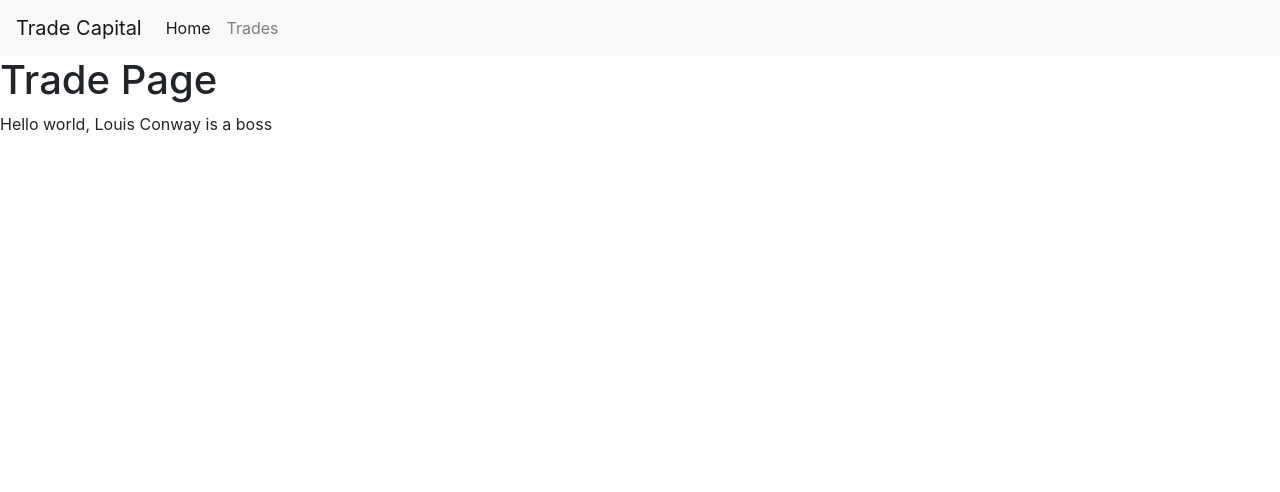
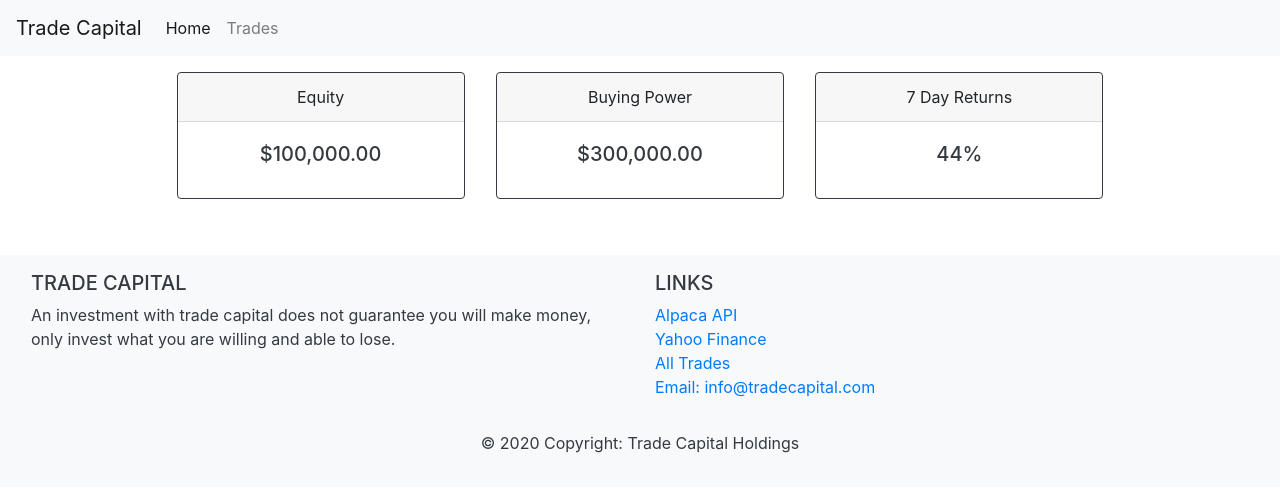
Before and after one commit to louisconway/8DIT-3.8, a Flask app: page /trade in a window 1280 px wide. Shown: the top 492 px of the page. Run offline with Flask 2, Linux system fonts and the light colour scheme; some libraries are stand-ins or nearby versions.

Commit message:
trade page made with changes to home
Signed-off-by: louisconway <50680487+louisconway@users.noreply.github.com>

```diff
--- a/app.py
+++ b/app.py
@@ -6,7 +6,9 @@ API_KEY = "PKY1PKW21RKW114OZ9KB"
 SECRET_KEY = "5QhGRqimBesWBA9z7I0pKiIKO1qZKD2ThMSdVcqG"
 
 
-var = "$100,000.00"
+equity = "$100,000.00"
+buying_power = "$300,000.00"
+return_7_days = "44%"
 
 def on_open(ws):
     print("opened")
--- a/templates/base.html
+++ b/templates/base.html
@@ -8,7 +8,7 @@
 </head>
 <body>
     <nav class="navbar navbar-expand-lg navbar-light bg-light">
-        <a class="navbar-brand" href="#">Trade Capital</a>
+        <a class="navbar-brand" href="{{ url_for('home') }}">Trade Capital</a>
         <button class="navbar-toggler" type="button" data-toggle="collapse" data-target="#navbarNav" aria-controls="navbarNav" aria-expanded="false" aria-label="Toggle navigation">
           <span class="navbar-toggler-icon"></span>
         </button>
@@ -23,13 +23,62 @@
               <a class="nav-link" href="{{ url_for('trade') }}">Trades</a>
             </li>
 
-
-
           </ul>
         </div>
       </nav>
     {% block content %}
     {% endblock %}
+
+<footer class="page-footer font-small blue pt-4">
+  <div class="p-3 mb-2 bg-light text-dark">
+
+    <!-- Footer Links -->
+    <div class="container-fluid text-center text-md-left">
+      <!-- Grid row -->
+      <div class="row">
+        <!-- Grid column -->
+        <div class="col-md-6 mt-md-0 mt-3">
+          <!-- Content -->
+          <h5 class="text-uppercase">Trade Capital</h5>
+          <p>An investment with trade capital does not guarantee you will make money, only invest what you are willing and able to lose.</p>
+        </div>
+        <!-- Grid column -->
+        <hr class="clearfix w-100 d-md-none pb-3">
+        <!-- Grid column -->
+        <!-- Grid column -->
+        <div class="col-md-3 mb-md-0 mb-3">
+
+          <!-- Links -->
+          <h5 class="text-uppercase">Links</h5>
+
+          <ul class="list-unstyled">
+            <li>
+              <a target=_blank href="https://alpaca.markets">Alpaca API</a>
+            </li>
+            <li>
+              <a target=_blank href="https://finance.yahoo.com">Yahoo Finance</a>
+            </li>
+            <li>
+              <a href="{{ url_for('trade') }}">All Trades</a>
+            </li>
+            <li>
+              <a href="#!">Email: info@tradecapital.com</a>
+            </li>
+          </ul>
+
+        </div>
+        <!-- Grid column -->
+    </div>
+    <!-- Grid row -->
+
+  </div>
+  <!-- Footer Links -->
+  <!-- Copyright -->
+  <div class="footer-copyright text-center py-3">© 2020 Copyright: Trade Capital Holdings</div>
+  <!-- Copyright -->
+  </div>
+</footer>
+
 </body>
 <script src="https://code.jquery.com/jquery-3.5.1.slim.min.js" integrity="sha384-DfXdz2htPH0lsSSs5nCTpuj/zy4C+OGpamoFVy38MVBnE+IbbVYUew+OrCXaRkfj" crossorigin="anonymous"></script>
 <script src="https://cdn.jsdelivr.net/npm/popper.js@1.16.0/dist/umd/popper.min.js" integrity="sha384-Q6E9RHvbIyZFJoft+2mJbHaEWldlvI9IOYy5n3zV9zzTtmI3UksdQRVvoxMfooAo" crossorigin="anonymous"></script>
--- a/templates/trade.html
+++ b/templates/trade.html
@@ -2,8 +2,38 @@
 {%  block title %}Trade Page{% endblock %}
 {% block content %}
 <div class="trade">
-    <h1>Trade Page</h1>
-    <p>Hello world, Louis Conway is a boss </p>
+    <div class="col-xs-1" align="center">
+        <div class="w-75 p-3">
+            <div class="row">
+                <div class="col-sm-4">
+                    <div class="card border-dark mb-3" style="max-width: 18rem;">
+                        <div class="card-header">Equity</div>
+                        <div class="card-body text-dark">
+                            <h5 class="card-title">{{content}}</h5>
+                        </div>
+                    </div>
+                </div>
+
+                <div class="col-sm-4">
+                    <div class="card border-dark mb-3" style="max-width: 18rem;">
+                        <div class="card-header">Buying Power</div>
+                        <div class="card-body text-dark">
+                            <h5 class="card-title">{{power}}</h5>
+                        </div>
+                    </div>
+                </div>
+
+                <div class="col-sm-4">
+                    <div class="card border-dark mb-3" style="max-width: 18rem;">
+                        <div class="card-header">7 Day Returns</div>
+                        <div class="card-body text-dark">
+                            <h5 class="card-title">{{returns}}</h5>
+                        </div>
+                    </div>
+                </div>
+            </div>
+        </div>
+    </div>
 </div>
 
 {% endblock %}
--- a/websitescript.py
+++ b/websitescript.py
@@ -4,7 +4,9 @@ from app import *
 app = Flask(__name__)
 balance = 100
 
-equity = var
+equity = equity
+buying_power = buying_power
+
 
 @app.route("/")
 def home():
@@ -12,7 +14,7 @@ def home():
 
 @app.route("/trade")
 def trade():
-    return render_template("trade.html")
+    return render_template("trade.html", content=equity, power=buying_power, returns=return_7_days)
 
 
 if __name__ == "__main__":
```
Also changed, not shown: templates/index.html (+19 -7 lines).
